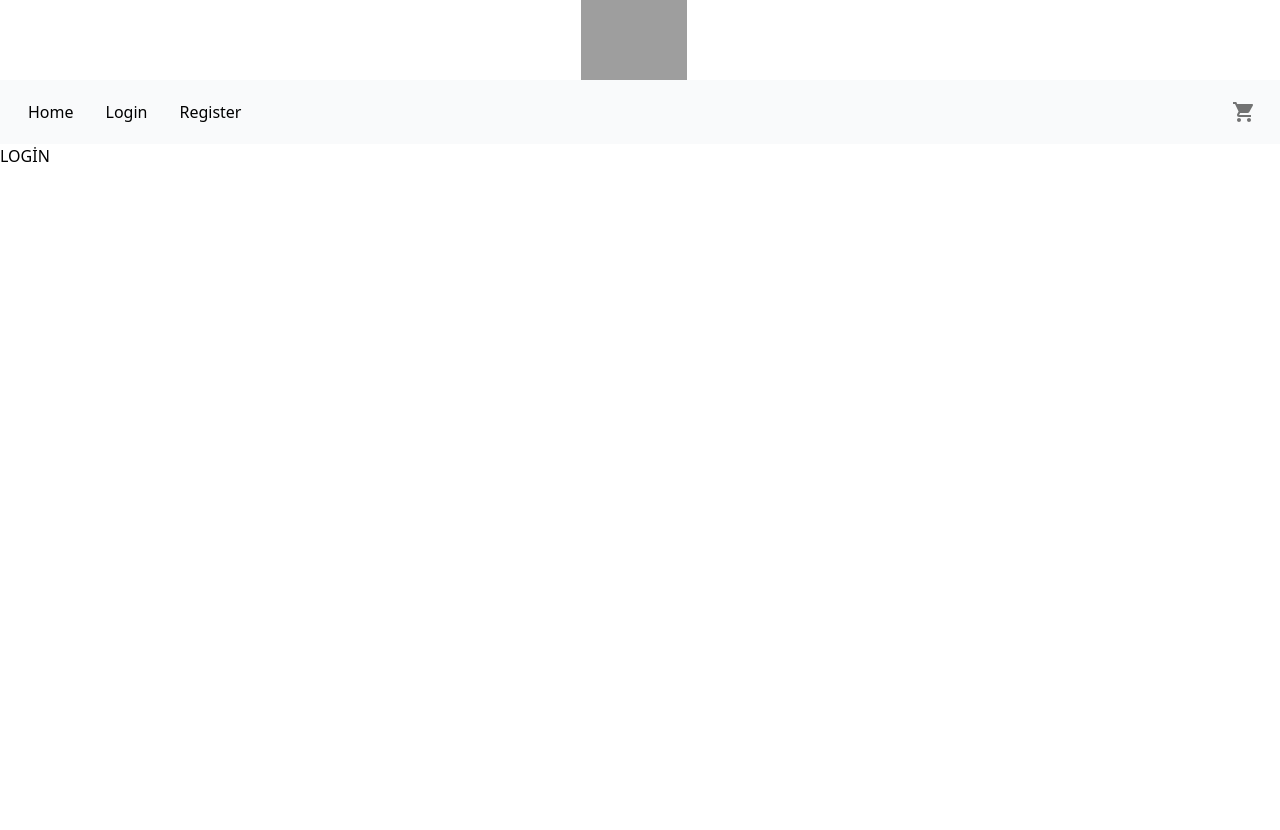
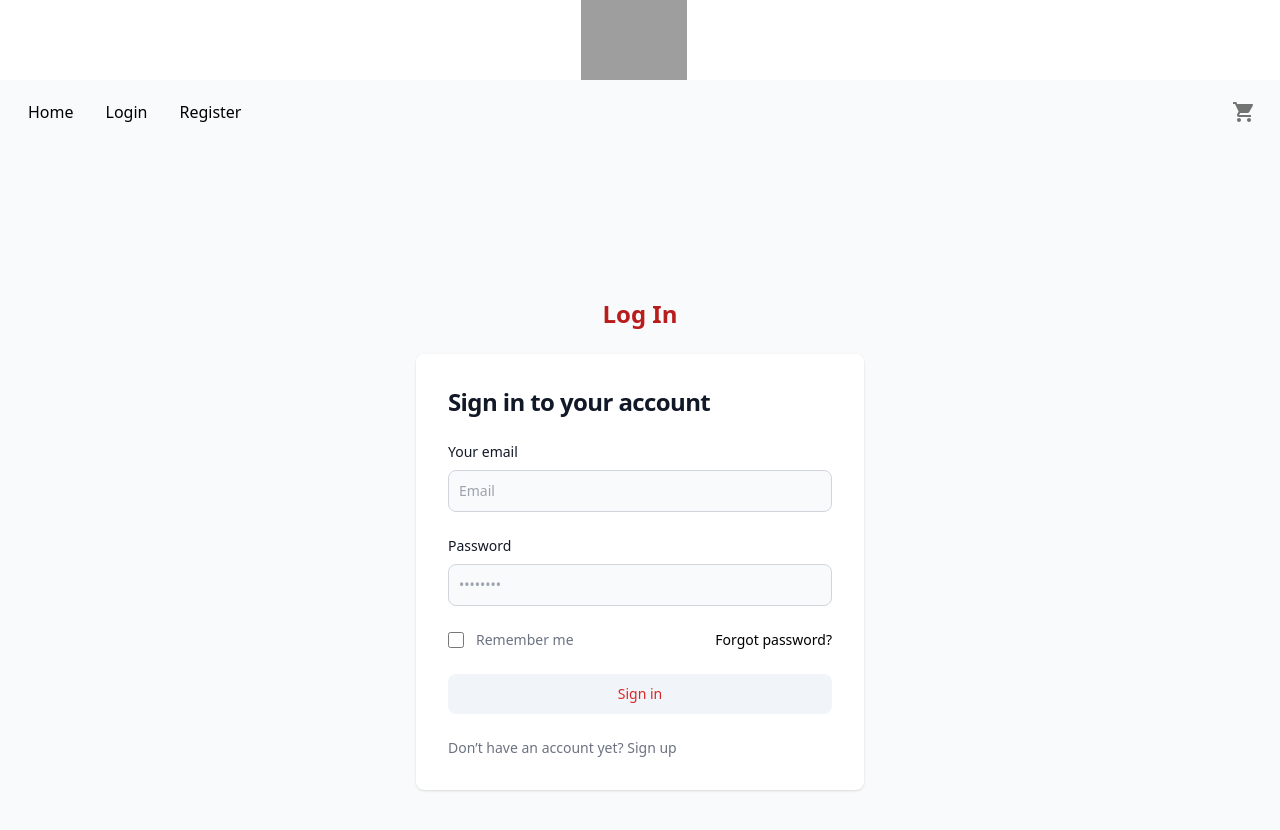
Before and after one commit to koraykoksal/react-Shopping-App, a React (Create React App) app: page /login in a window 1280 px wide. Shown: the top 830 px of the page. Before the commit the page ends 800 px from the top, so only its background shows below. Built offline with nearby package versions, Linux system fonts and the light colour scheme; grey boxes are pictures that could not be loaded.

Commit message:
login page

```diff
--- a/src/pages/Login.jsx
+++ b/src/pages/Login.jsx
@@ -1,12 +1,94 @@
 import React from 'react'
+import { Link } from 'react-router-dom'
 
 export const Login = () => {
 
   return (
-    <div>
 
-    <h1>LOGİN</h1>
+    <section className="bg-gray-50 dark:bg-gray-900">
+      <div className="flex flex-col items-center justify-center px-6 py-8 md:h-screen lg:py-0">
 
-    </div>
+        <h5 className="flex items-center mb-6 text-2xl font-semibold text-red-700 dark:text-white">Log In</h5>
+
+        <div className="w-full bg-white rounded-lg shadow dark:border md:mt-0 sm:max-w-md xl:p-0 dark:bg-gray-800 dark:border-gray-700">
+          <div className="p-6 space-y-4 md:space-y-6 sm:p-8">
+            <h1 className="text-xl font-bold leading-tight tracking-tight text-gray-900 md:text-2xl dark:text-white">
+              Sign in to your account
+            </h1>
+            <form className="space-y-4 md:space-y-6" action="#">
+              <div>
+                <label
+                  htmlFor="email"
+                  className="block mb-2 text-sm font-medium text-gray-900 dark:text-white"
+                >
+                  Your email
+                </label>
+                <input
+                  type="email"
+                  name="email"
+                  id="email"
+                  className="bg-gray-50 border border-gray-300 text-gray-900 sm:text-sm rounded-lg focus:ring-primary-600 focus:border-primary-600 block w-full p-2.5 dark:bg-gray-700 dark:border-gray-600 dark:placeholder-gray-400 dark:text-white dark:focus:ring-blue-500 dark:focus:border-blue-500"
+                  placeholder="Email"
+                  required=""
+                />
+              </div>
+              <div>
+                <label
+                  htmlFor="password"
+                  className="block mb-2 text-sm font-medium text-gray-900 dark:text-white"
+                >
+                  Password
+                </label>
+                <input
+                  type="password"
+                  name="password"
+                  id="password"
+                  placeholder="••••••••"
+                  className="bg-gray-50 border border-gray-300 text-gray-900 sm:text-sm rounded-lg focus:ring-primary-600 focus:border-primary-600 block w-full p-2.5 dark:bg-gray-700 dark:border-gray-600 dark:placeholder-gray-400 dark:text-white dark:focus:ring-blue-500 dark:focus:border-blue-500"
+                  required=""
+                />
+              </div>
+              <div className="flex items-center justify-between">
+                <div className="flex items-start">
+                  <div className="flex items-center h-5">
+                    <input
+                      id="remember"
+                      aria-describedby="remember"
+                      type="checkbox"
+                      className="w-4 h-4 border border-gray-300 rounded bg-gray-50 focus:ring-3 focus:ring-primary-300 dark:bg-gray-700 dark:border-gray-600 dark:focus:ring-primary-600 dark:ring-offset-gray-800"
+                      required=""
+                    />
+                  </div>
+                  <div className="ml-3 text-sm">
+                    <label
+                      htmlFor="remember"
+                      className="text-gray-500 dark:text-gray-300"
+                    >
+                      Remember me
+                    </label>
+                  </div>
+                </div>
+                <a
+                  href="#"
+                  className="text-sm font-medium text-primary-600 hover:underline dark:text-primary-500"
+                >
+                  Forgot password?
+                </a>
+              </div>
+
+              <button type='submit' className='w-full text-red-600 bg-slate-100 hover:bg-slate-400 hover:text-white focus:ring-4 focus:outline-none focus:ring-primary-300 font-medium rounded-lg text-sm px-5 py-2.5 text-center dark:bg-primary-600 dark:hover:bg-primary-700 dark:focus:ring-primary-800'>Sign in</button>
+
+              <p className="text-sm font-light text-gray-500 dark:text-gray-400">
+                Don’t have an account yet?{" "}
+
+                <Link to="/register" className="font-medium text-primary-600 hover:underline dark:text-primary-500">Sign up</Link>
+              </p>
+            </form>
+          </div>
+        </div>
+      </div>
+    </section>
+
+
   )
 }
```
